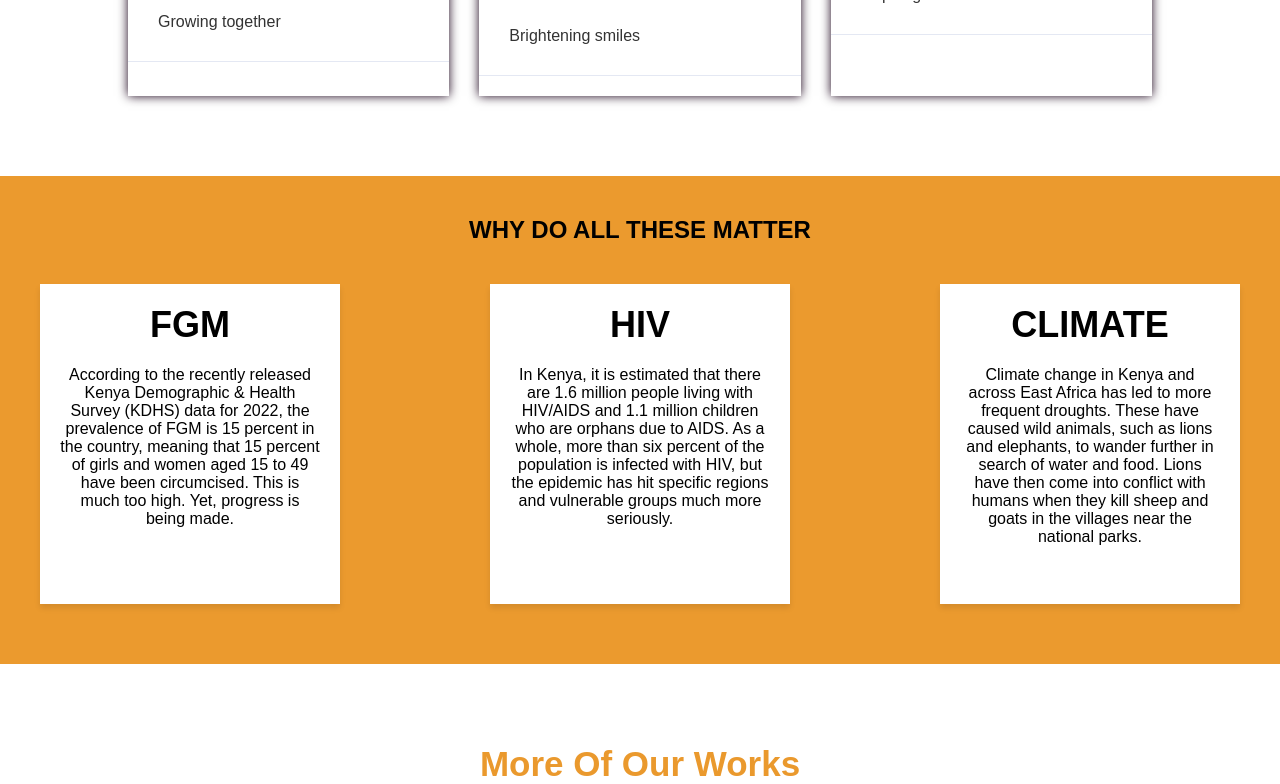
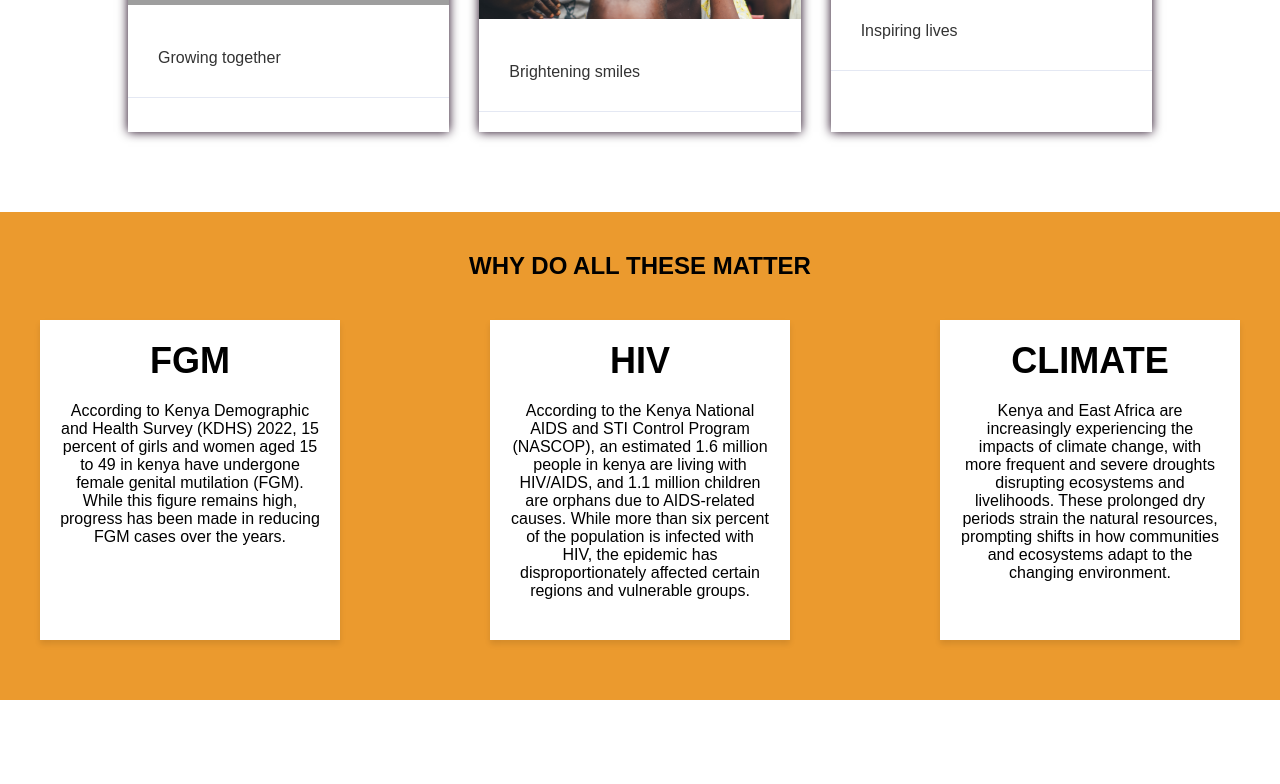
Before and after one commit to boyani-Otieno/gati-foundation, a React (Create React App) app: page / in a window 1280 px wide. Shown: the part 2483-3267 px from the top of the page. Built offline with nearby package versions, Linux system fonts and the light colour scheme; grey boxes are pictures that could not be loaded.

Commit message:
minor edits

```diff
--- a/src/components/data/Data.js
+++ b/src/components/data/Data.js
@@ -47,7 +47,7 @@ export const featured = [
   },
   {
     cover: "../images/hero/h6.png",
-    name: "Preventing malnutrition among under fives",
+    name: "Help in preventing malnutrition among infants and young children.",
     total: "Live",
   },
 ]
--- a/src/components/home/awards/Awards.jsx
+++ b/src/components/home/awards/Awards.jsx
@@ -8,24 +8,25 @@ const CardsSection = () => {
       <div className="cards-container">
         <div className="card">
           <h3>FGM</h3>
-          <p>According to the recently released Kenya Demographic & Health Survey (KDHS) data
-            for 2022, the prevalence of FGM is 15 percent in the country, meaning that 15 percent
-            of girls and women aged 15 to 49 have been circumcised. This is much too high. Yet,
-            progress is being made.</p>
+          <p>According to Kenya Demographic and Health Survey (KDHS) 2022, 15 percent of girls and women
+            aged 15 to 49 in kenya have undergone female genital mutilation (FGM). While this figure remains
+            high, progress has been made in reducing FGM cases over the years.
+          </p>
         </div>
         <div className="card">
           <h3>HIV</h3>
-          <p>In Kenya, it is estimated that there are 1.6 million people living with HIV/AIDS and 1.1
-            million children who are orphans due to AIDS. As a whole, more than six percent of the
-            population is infected with HIV, but the epidemic has hit specific regions and vulnerable
-            groups much more seriously.</p>
+          <p>According to the Kenya National AIDS and STI Control Program (NASCOP), an estimated 1.6 million people in kenya
+            are living with HIV/AIDS, and 1.1 million children are orphans due to AIDS-related causes. While more than six percent
+            of the population is infected with HIV, the epidemic has disproportionately affected certain regions and vulnerable groups.
+          </p>
         </div>
         <div className="card">
           <h3>CLIMATE</h3>
-          <p>Climate change in Kenya and across East Africa has led to more frequent droughts. These
-            have caused wild animals, such as lions and elephants, to wander further in search of water
-            and food. Lions have then come into conflict with humans when they kill sheep and goats in
-            the villages near the national parks.</p>
+          <p>Kenya and East Africa are increasingly experiencing the impacts of climate change, with more
+            frequent and severe droughts disrupting ecosystems and livelihoods. These prolonged dry periods
+            strain the natural resources, prompting shifts in how communities and ecosystems adapt to the
+            changing environment.
+          </p>
         </div>
       </div>
     </section>
```
